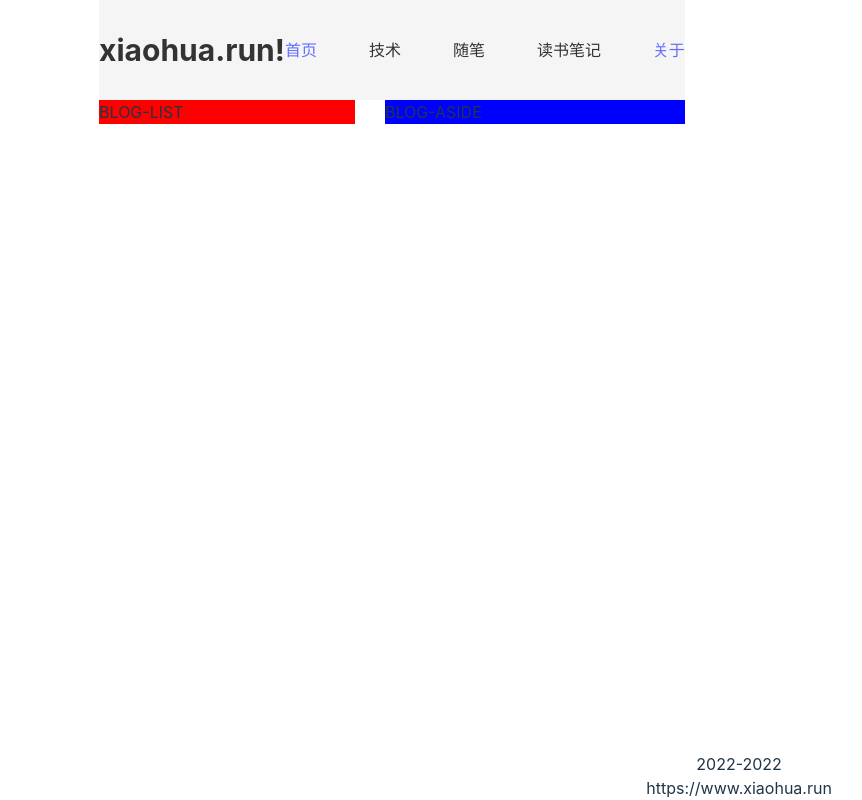
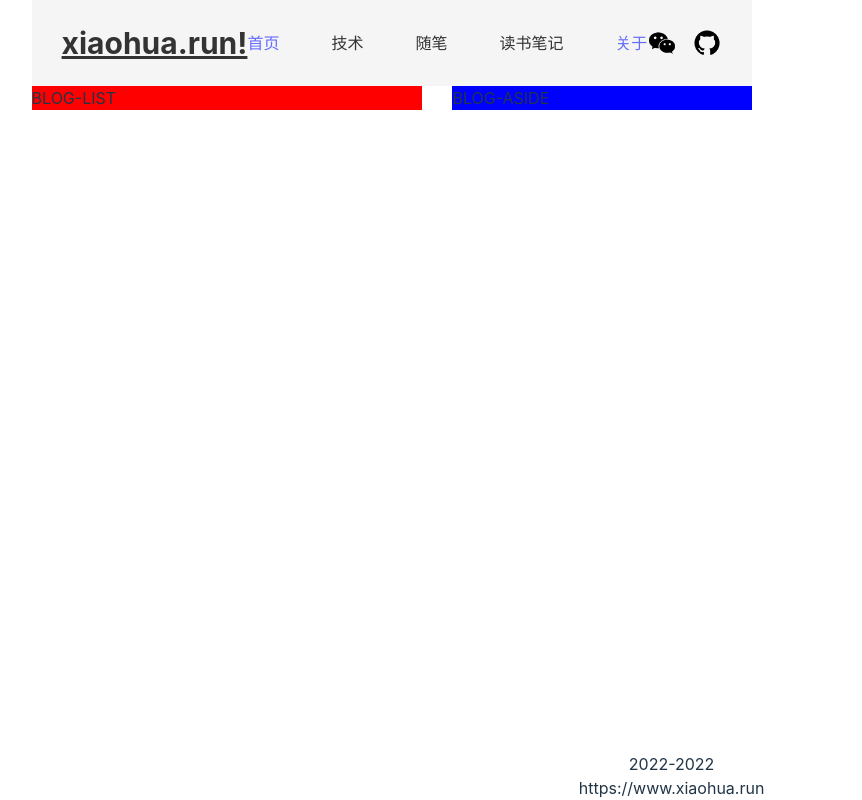
Before and after one commit to pengxiaohua/my-blog-web, a React (Vite) app: page / in a window 1280 px wide. Shown: the whole page, without its empty margins (248-1110 px from the left). Built offline with nearby package versions, Linux system fonts and the light colour scheme.

Commit message:
feat: 修改header组件

```diff
--- /dev/null
+++ b/src/components/Header/index.scss
@@ -0,0 +1,36 @@
+.header {
+  background: #f5f5f5;
+  width: 100%;
+  height: 86px;
+  padding: 0 30px;
+
+  &__content {
+    height: 86px;
+    margin: 0 auto;
+    display: flex;
+    justify-content: space-between;
+    align-items: center;
+  }
+
+  &__logo {
+    float: left;
+    font-size: 30px;
+    color: #333;
+    font-weight: 600;
+  }
+
+  &__social-links {
+    display: flex;
+    align-items: center;
+  }
+
+  &__wechat-link,
+  &__github-link {
+    width: 30px;
+    height: 30px;
+  }
+
+  &__wechat-link {
+    margin-right: 15px;
+  }
+}
--- /dev/null
+++ b/src/components/Header/index.tsx
@@ -0,0 +1,39 @@
+import React, { FC } from "react"
+
+import Navigation from '../Navigation'
+import githubIcon from '../../assets/github-icon.png'
+import wechatIcon from '../../assets/wechat-icon.png'
+import './index.scss'
+
+interface IProps { }
+
+const defaultProps = {}
+
+type DefaultProps = Readonly<typeof defaultProps>
+
+type Props = IProps & Partial<DefaultProps>
+
+const Header: FC<Props> = (props) => {
+  return (
+    <div className="header">
+      <div className="header__content">
+        <div className="header__logo font-bold underline">
+          xiaohua.run!
+        </div>
+        <Navigation />
+        <div className="header__social-links">
+          <div className="header__wechat-link cursor-pointer">
+            <img src={wechatIcon} alt="wechat" />
+          </div>
+          <div className="header__github-link cursor-pointer">
+            <img src={githubIcon} alt="github" />
+          </div>
+        </div>
+      </div>
+    </div>
+  )
+}
+
+Header.defaultProps = defaultProps
+
+export default Header
--- a/src/pages/Home/index.scss
+++ b/src/pages/Home/index.scss
@@ -1,27 +1,6 @@
 .home {
   margin: 0 auto;
   box-sizing: border-box;
-
-  &__header {
-    background: #f5f5f5;
-    width: 100%;
-    height: 100px;
-
-    &__content {
-      height: 100px;
-      margin: 0 auto;
-      display: flex;
-      justify-content: space-between;
-      align-items: center;
-    }
-
-    &__logo {
-      float: left;
-      font-size: 30px;
-      color: #333;
-      font-weight: 600;
-    }
-  }
 
   &__title {
     text-align: center;
--- a/src/pages/Home/index.tsx
+++ b/src/pages/Home/index.tsx
@@ -1,21 +1,13 @@
 import React, { FC } from "react"
 
-import Navigation from "../../components/Navigation"
+import Header from "../../components/Header"
 import Footer from '../../components/Footer'
 import './index.scss'
 
 const HomePage: FC = () => {
   return (
     <div className="home">
-      <header className="home__header">
-        <div className="home__header__content">
-          <div className="home__header__logo font-bold">
-            xiaohua.run!
-          </div>
-          <Navigation />
-        </div>
-
-      </header>
+      <Header />
       <div className="home__content">
         <article className="home__blog-list">
           BLOG-LIST
--- a/vite.config.ts
+++ b/vite.config.ts
@@ -3,5 +3,10 @@ import react from '@vitejs/plugin-react'
 
 // https://vitejs.dev/config/
 export default defineConfig({
-  plugins: [react()]
+  plugins: [react()],
+  resolve:{
+    alias:{
+      '@':'/src/',      //格式一定要写对喽不然没有代码提示或者报错
+    }
+  }
 })
```
Also changed, not shown: src/assets/github-icon.png (added), src/assets/wechat-icon.png (added).
